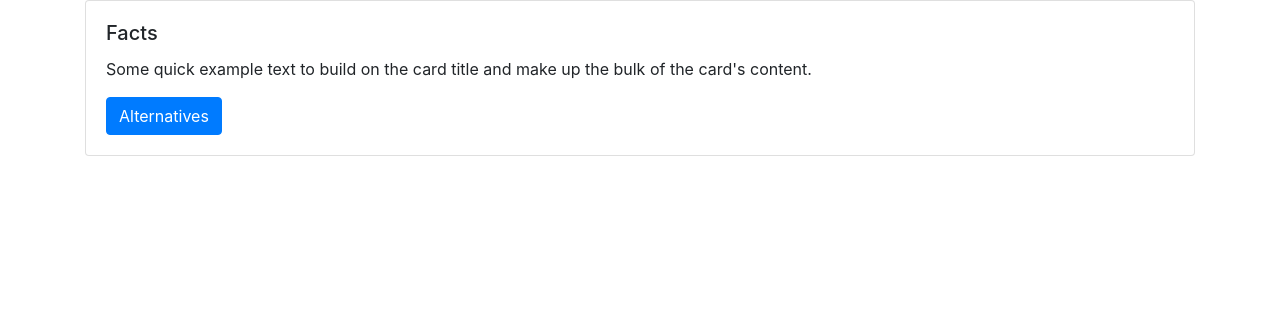
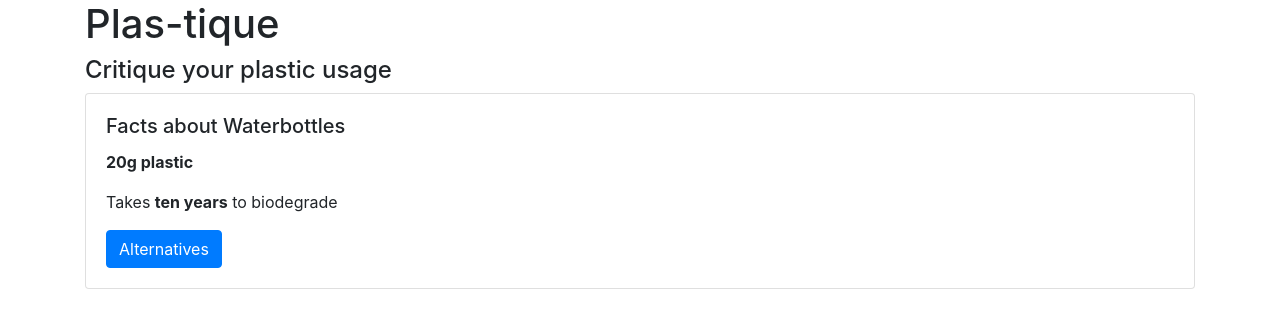
Before and after one commit to astroash/plas-tique, a React (Create React App) app in the folder client/: page /facts in a window 1280 px wide. Shown: the top 328 px of the page. Built offline with nearby package versions, Linux system fonts and the light colour scheme.

Commit message:
MVP frontend

```diff
--- a/client/public/index.html
+++ b/client/public/index.html
@@ -24,7 +24,7 @@
     integrity="sha384-9gVQ4dYFwwWSjIDZnLEWnxCjeSWFphJiwGPXr1jddIhOegiu1FwO5qRGvFXOdJZ4"
     crossorigin="anonymous">
 
-    <title>React App</title>
+    <title>Plas-tique</title>
   </head>
   <body>
     <noscript>
--- a/client/src/App.js
+++ b/client/src/App.js
@@ -11,6 +11,8 @@ class App extends Component {
     return (
       <Router>
         <div className="container">
+          <h1>Plas-tique</h1>
+          <h4>Critique your plastic usage</h4>
           <Route exact path="/" component={SelectProduct} />
           <Route path="/facts" component={Facts} />
           <Route path="/alternatives" component={Alternatives} />
--- a/client/src/components/Alternatives.js
+++ b/client/src/components/Alternatives.js
@@ -1,10 +1,12 @@
 import React from 'react';
-import { Link } from "react-router-dom";
 
 const Alternatives = () => (
-  <div>
-    <h2>Alternatives</h2>
-    <Link to="/">Back to home</Link>
+  <div className="card">
+    <div className="card-body">
+      <h5 className="card-title">Alternatives to Plastic Waterbottles</h5>
+      <p className="card-text"><b>Bring your own reusable bottle</b></p>
+      <a href="/" className="btn btn-primary">Back to Home</a>
+    </div>
   </div>
 );
 
--- a/client/src/components/Facts.js
+++ b/client/src/components/Facts.js
@@ -1,11 +1,11 @@
 import React from 'react';
-import { Link } from "react-router-dom";
 
 const Facts = () => (
   <div className="card">
     <div className="card-body">
-      <h5 className="card-title">Facts</h5>
-      <p className="card-text">Some quick example text to build on the card title and make up the bulk of the card's content.</p>
+      <h5 className="card-title">Facts about Waterbottles</h5>
+      <p className="card-text"><b>20g plastic</b></p>
+      <p className="card-text">Takes <b>ten years</b> to biodegrade</p>
       <a href="/alternatives" className="btn btn-primary">Alternatives</a>
     </div>
 </div>
--- a/client/src/components/SelectProduct.js
+++ b/client/src/components/SelectProduct.js
@@ -4,7 +4,7 @@ const SelectProduct = () => (
 <div className="card">
   <div className="card-body">
     <h5 className="card-title">Select Product</h5>
-    <p className="card-text">Some quick example text to build on the card title and make up the bulk of the card's content.</p>
+    <p className="card-text">Pick the plastic product you have used recently to log and check the environmental impact.</p>
     <a href="/facts" className="btn btn-primary">Water bottle</a>
   </div>
 </div>
--- /dev/null
+++ b/client/src/components/styles.css
@@ -0,0 +1,3 @@
+/* .align-center {
+
+} */
```
